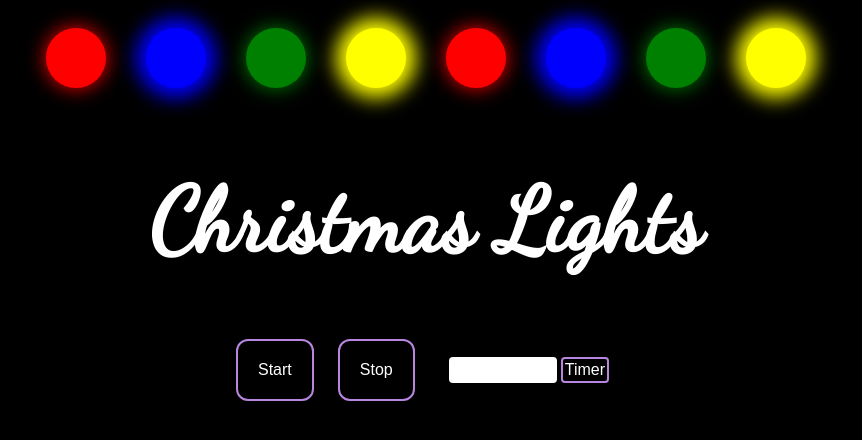
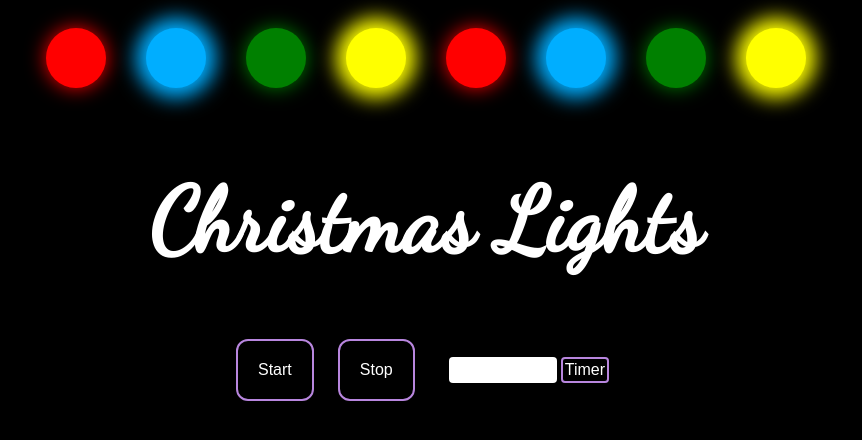
Before and after one commit to bndkn24/christmas-lights, a plain HTML site: page index.html in a window 1280 px wide. Shown: the whole page, without its empty margins (214-1076 px from the left). Drawn offline with Linux system fonts and the light colour scheme.

Commit message:
Updated CSS

```diff
--- a/styles.css
+++ b/styles.css
@@ -2,7 +2,7 @@
 
 :root {
   --color1: red;
-  --color2: blue;
+  --color2: rgb(0, 174, 255);
   --color3: green;
   --color4: yellow;
 }
```
